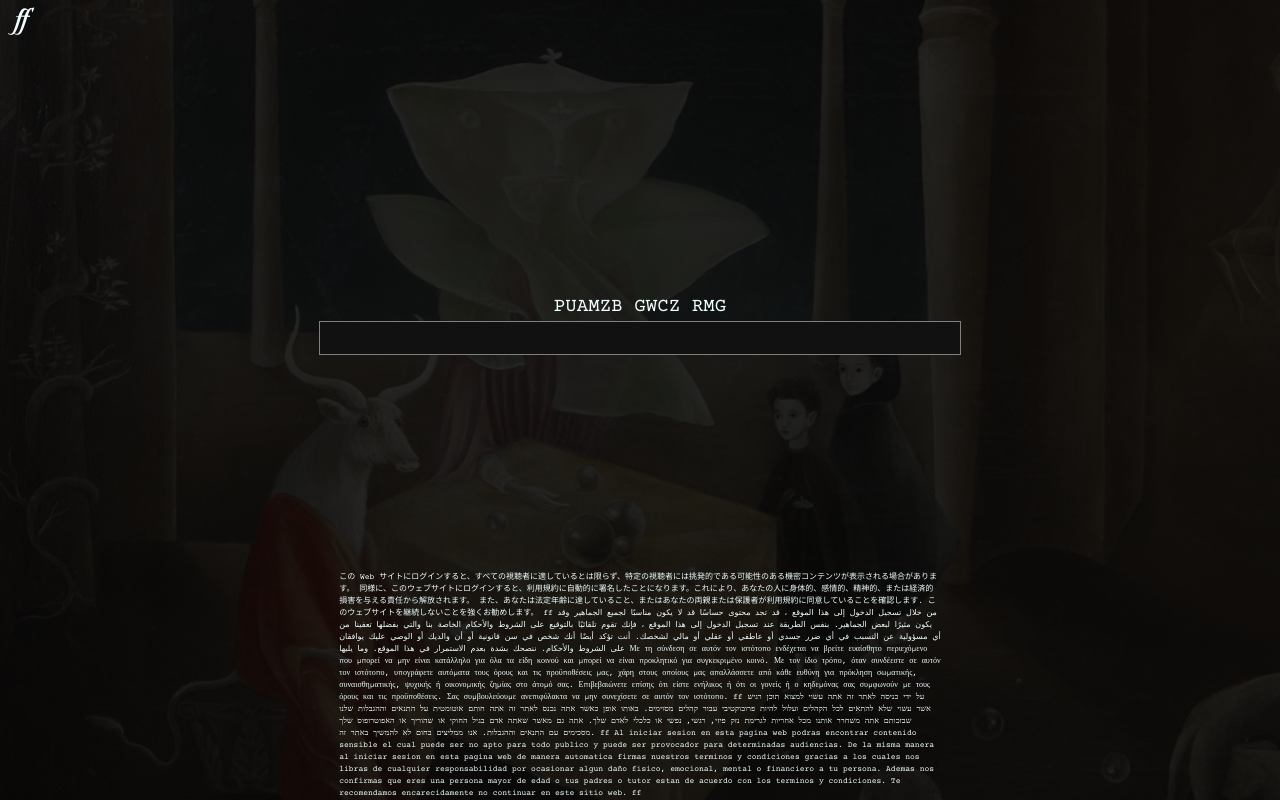
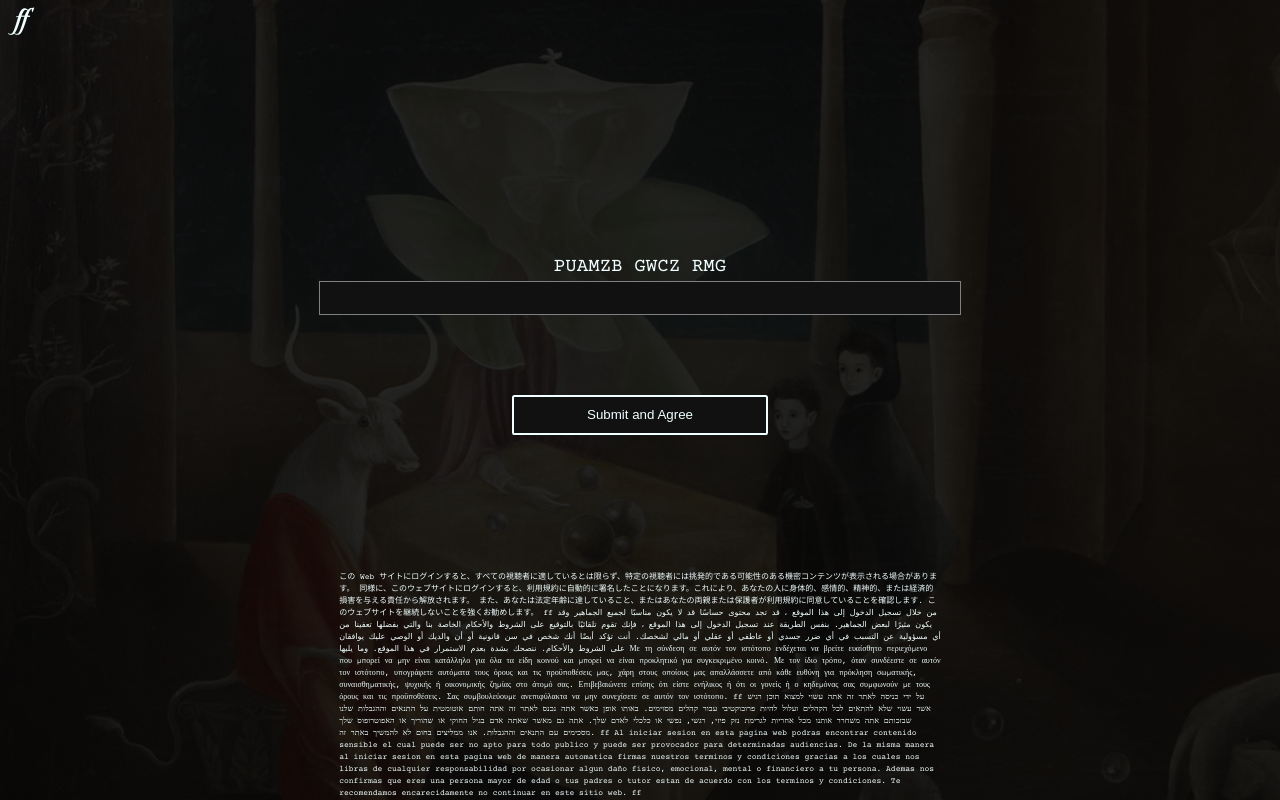
Before and after one commit to SetMedinaVZ/FiftyFifty-ST, a React (Create React App) app in the folder ff/: page /login in a window 1280 px wide. Built offline with nearby package versions, Linux system fonts and the light colour scheme.

Commit message:
Submit button

```diff
--- a/ff/src/components/Login/Login.styles.tsx
+++ b/ff/src/components/Login/Login.styles.tsx
@@ -48,6 +48,28 @@ export const InputBox = styled.div`
   font-family: 'Courier';
 `;
 
+export const SubmitBox = styled.div`
+  display: flex;
+  width: 100vw;
+  height: 10vh;
+  justify-content: center;
+  button{
+    display: flex;
+    width: 20vw;
+    height: 5vh;
+    justify-content: center;
+    align-items: center;
+    border-radius: 0.2vw;
+    margin-top: 10vh;
+    background-color: #111111;
+    color: azure;
+    border: solid 2px azure;
+    &:hover{
+      background-color: #222222;
+    }
+  }
+`;
+
 export const FooterBox = styled.div`
   display: flex;
   flex-wrap: wrap;
--- a/ff/src/components/Login/index.tsx
+++ b/ff/src/components/Login/index.tsx
@@ -1,7 +1,12 @@
-import React from "react";
-import {Footer, FooterBox, Header, InputBox, KeyInput, KeyText, Wrapper} from "./Login.styles";
+import React, {useState} from "react";
+import {Footer, FooterBox, Header, InputBox, KeyInput, KeyText, SubmitBox, Wrapper} from "./Login.styles";
 
 const Login = () => {
+    const [key, setKey] = useState('');
+    const handleInput = (e: React.ChangeEvent<HTMLInputElement>) => {
+        const value = e.currentTarget.value;
+        setKey(value);
+    };
     return (
         <Wrapper>
             <Header>ff</Header>
@@ -9,7 +14,10 @@ const Login = () => {
                 <KeyText>
                     PUAMZB GWCZ RMG
                 </KeyText>
-                <KeyInput/>
+                <KeyInput  type="password"
+                           value={key}
+                           onChange={handleInput}/>
+                <SubmitBox><button>Submit and Agree</button></SubmitBox>
             </InputBox>
             <FooterBox>
                 <Footer>
```
